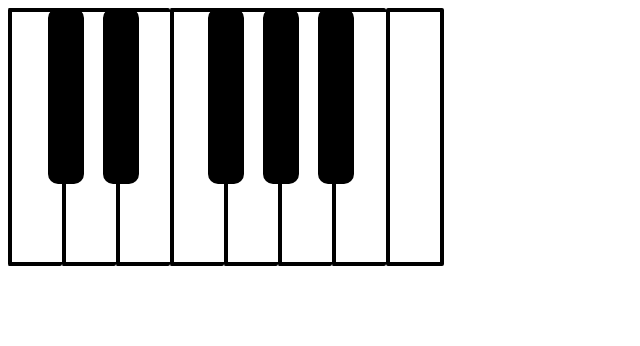
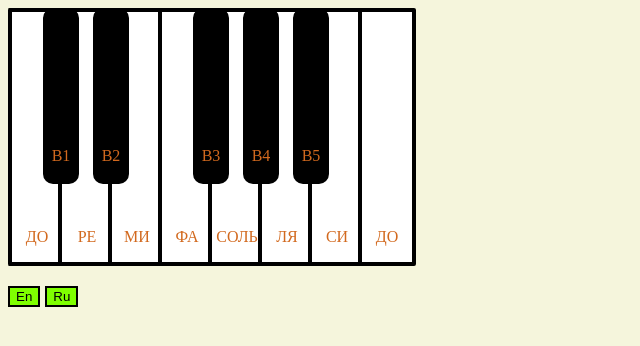
Before and after one commit to Polina7777/Polina7777, a website built with webpack: page piano/src/index.html in a window 1280 px wide. Shown: the whole page, without its empty margins (0-640 px from the left). Built offline with nearby package versions, Linux system fonts and the light colour scheme.

Commit message:
pianokey event langbutton

```diff
--- a/piano/src/index.js
+++ b/piano/src/index.js
@@ -1,83 +1,127 @@
 import "./style.scss";
+import { keys } from "./data.js";
+
+
+class Piano {
+    constructor(Keys) {
+        this.Keys = Keys;
+        this.whiteIndex = 0;
+        this.blackIndex = 1;
+        this.keyWidthWhite = 50;
+        this.keyWidthBlack = 30;
+    }
+
+
+    generatePianoKey = (title, type,keyButton,audio) => {
+        const key = document.createElement('div');
+        key.className = (`key  key_${type}  ${title.ru}`);
+        key.id = keyButton;
+        const keyNameRu = document.createElement('p');
+        keyNameRu.className = ('key_name key_name_ru active');
+        keyNameRu.innerText = (`${title.ru}`);
+        const keyNameEn = document.createElement('p');
+        keyNameEn.className = ('key_name key_name_en');
+        keyNameEn.innerText = (`${title.en}`);
+        const leftStep = this.keyWidthWhite * this.whiteIndex;
+
+        if (type === 'white') {
+            key.style.width = `${this.keyWidthWhite}px`;
+            key.style.left = `${leftStep}px`;
+            this.whiteIndex += 1;
+        } else {
+            key.style.width = `${this.keyWidthBlack}px`;
+            key.style.left = `${((leftStep + this.keyWidthWhite) - this.keyWidthBlack) - 35}px`;
+
+        }
+        key.append(keyNameRu);
+        key.append(keyNameEn);
+        return key;
+    }
+    generatePart = (item, colorkeys) => {
+        const part = [];
+            part.push(...colorkeys.map((item, index) => this.generatePianoKey(item.title, item.type, item.keyButton)));
+
+        return part;
+    }
+    generatePiano = (container) => {
+        const piano = document.createElement('div');
+        piano.className = ('piano__keys');
+        piano.append(...this.generatePart('white', this.Keys));
+        piano.style.width = `${this.keyWidthWhite * this.whiteIndex + 8}px`;
+        piano.style.height = `${258}px`
+        this.eventHandlerKeys(piano);
+        container.append(piano);
+    }
+    eventHandlerKeys = (piano) => {
+        piano.addEventListener('mousedown', (e) => {
+            console.log('mousedown')
+            if (e.target.classList.contains('key')) {
+                let clickedKey = e.target;
+                this.selectClickedKey(clickedKey);
+
+            }
+        })
+        piano.addEventListener('mouseup', (e) => {
+            console.log('mouseup')
+            if (e.target.classList.contains('key')) {
+                let clickedKey = e.target;
+                this.removeSelectedKeys(clickedKey);
+            }
+        })
+    }
+    removeSelectedKeys = (key) => {
+        key.classList.remove(`active`);
+
+    }
+    selectClickedKey = (key) => {
+        key.classList.add(`active`);
+        console.log(key);
+    }
+}
 
 window.onload = function () {
     console.log('Hello');
-    generatePiano()
+    const newPiano = new Piano(keys);
+    document.body.innerHTML = '<div id="container"></div>';
+    const piano = document.querySelector('#container');
+    newPiano.generatePiano(piano);
+    generateLanguageButton();
 
 }
-
-
-const generatePiano = () => {
-    let template = '';
-    const divPianoKeys = document.createElement('div');
-    divPianoKeys.className = ('piano__keys');
-    divPianoKeys.innerHTML = template;
-    document.body.append(divPianoKeys);
-    divPianoKeys.append(generateWhitePartOfPianoDiv());
-    divPianoKeys.append(generateBlackPartOfPianoDivFirst());
-    divPianoKeys.append(generateBlackPartOfPianoDivSecond());
-    console.log(divPianoKeys);
-    return divPianoKeys;
+const generateLanguageButton = () => {
+    const buttonKeyRu = document.createElement('button');
+    buttonKeyRu.className = ('button button_ru');
+    buttonKeyRu.innerText = ('Ru');
+    eventHandlerLanguageButton(buttonKeyRu,'ru');
+    const buttonKeyEn = document.createElement('button');
+    buttonKeyEn.className = ('button button_en');
+    buttonKeyEn.innerHTML = ('En');
+    eventHandlerLanguageButton(buttonKeyEn,'en');
+    document.body.append(buttonKeyEn);
+    document.body.append(buttonKeyRu);
+}
+const eventHandlerLanguageButton = (button,lang) => {
+    button.addEventListener('click', (e) => {
+       document.querySelectorAll('.key_name').forEach(key => {
+          if( key.classList.contains(`key_name_${lang}`)) {
+              key.classList.add(`active`);
+          }else {
+              key.classList.remove(`active`);
+          }
+       })
+    })
 }
 
-const generateWhitePartOfPianoDiv = () => {
-    let template = '';
-    const divWhitePart = document.createElement('div');
-    divWhitePart.className = ('keys keys_whitepart');
-    divWhitePart.innerHTML = template;
-    document.body.append(divWhitePart);
-   divWhitePart.append(generatePianoKeyWhite());
-   divWhitePart.append(generatePianoKeyWhite());
-   divWhitePart.append(generatePianoKeyWhite());
-   divWhitePart.append(generatePianoKeyWhite());
-   divWhitePart.append(generatePianoKeyWhite());
-   divWhitePart.append(generatePianoKeyWhite());
-   divWhitePart.append(generatePianoKeyWhite());
-   divWhitePart.append(generatePianoKeyWhite());
-    console.log(divWhitePart);
-    return divWhitePart;
+document.addEventListener('keydown', (e) => {
+   console.log(e);
+   const klawkey = document.getElementById(e.code);
+   klawkey?.classList.add(`active`);
+}
+)
+document.addEventListener('keyup', (e) => {
+    console.log(e);
+     const klawkey = document.getElementById(e.code);
+     klawkey?.classList.remove(`active`);
  }
 
- const generateBlackPartOfPianoDivFirst = () => {
-    let template = '';
-    const divBlackPart = document.createElement('div');
-    divBlackPart.className = ('keys keys_blackpart blackpart_first');
-    divBlackPart.innerHTML = template;
-    document.body.append(divBlackPart);
-   divBlackPart.append(generatePianoKeyBlack());
-   divBlackPart.append(generatePianoKeyBlack());
-    console.log(divBlackPart);
-    return divBlackPart;
- }
-
- const generateBlackPartOfPianoDivSecond = () => {
-    let template = '';
-    const divBlackPart = document.createElement('div');
-    divBlackPart.className = ('keys keys_blackpart blackpart_second');
-    divBlackPart.innerHTML = template;
-    document.body.append(divBlackPart);
-   divBlackPart.append(generatePianoKeyBlack());
-   divBlackPart.append(generatePianoKeyBlack());
-   divBlackPart.append(generatePianoKeyBlack());
-    console.log(divBlackPart);
-    return divBlackPart;
- }
-
-const generatePianoKeyWhite = () => {
-   let template = '';
-   const divKeyWhite = document.createElement('div');
-   divKeyWhite.className = ('key key_white');
-   divKeyWhite.innerHTML = template;
-   document.body.append(divKeyWhite);
-   return divKeyWhite;
-}
-
-
-const generatePianoKeyBlack = () => {
-    let template = '';
-    const divKeyBlack = document.createElement('div');
-    divKeyBlack.className = ('key key_black');
-    divKeyBlack.innerHTML = template;
-    document.body.append(divKeyBlack);
-    return divKeyBlack;
- }
+)
--- a/piano/src/style.scss
+++ b/piano/src/style.scss
@@ -1,3 +1,13 @@
+body {
+    background-color: beige;
+}
+button {
+    background: chartreuse;
+    border: 2px solid black;
+    margin-top: 20px;
+    margin-right: 5px;
+
+}
 .piano__keys {
     display: flex;
     position: relative;
@@ -5,24 +15,37 @@
 
 .keys {
     display:flex;
+position: relative;
+    // &_blackpart {
+    //     display: flex;
+    //     position: absolute;
+    //     z-index: 2;
+    //     left: 40px;
 
-    &_blackpart {
-        display: flex;
-        position: absolute;
-        z-index: 2;
-        left: 40px;
-
-    }
+    // }
 }
-.blackpart_second {
-    left:200px;
-}
+// .blackpart_second {
+//     left:200px;
+// }
 
 .key {
+    &_name {
+        display:none;
+        &.active {
+           display: block;
+        }
+    }
+    position: absolute;
+    display: flex;
+    flex-direction: column;
+    justify-content: end;
+    align-items: center;
+    color:chocolate;
     &_white {
-        width: 50px;
+
+
+        background-color: white;
         height: 250px;
-        background-color: white;
         border-top: 4px solid black;
         border-bottom: 4px solid black;
         border-left: 4px solid black;
@@ -30,16 +53,27 @@
         &:last-child {
             border-right: 4px solid black;
         }
+        &.active {
+            background-color: gold;
+        }
+
     }
     &_black {
+        background-color: black;
+        z-index: 1;
+        display: flex;
 
-        margin-right: 19px;
         width: 30px;
         height: 170px;
-        background-color: black;
         border: 3px solid black;
         border-radius: 10px;
 
 
+        &.active {
+            background-color: khaki;
+        }
+
     }
+
+
 }
```
